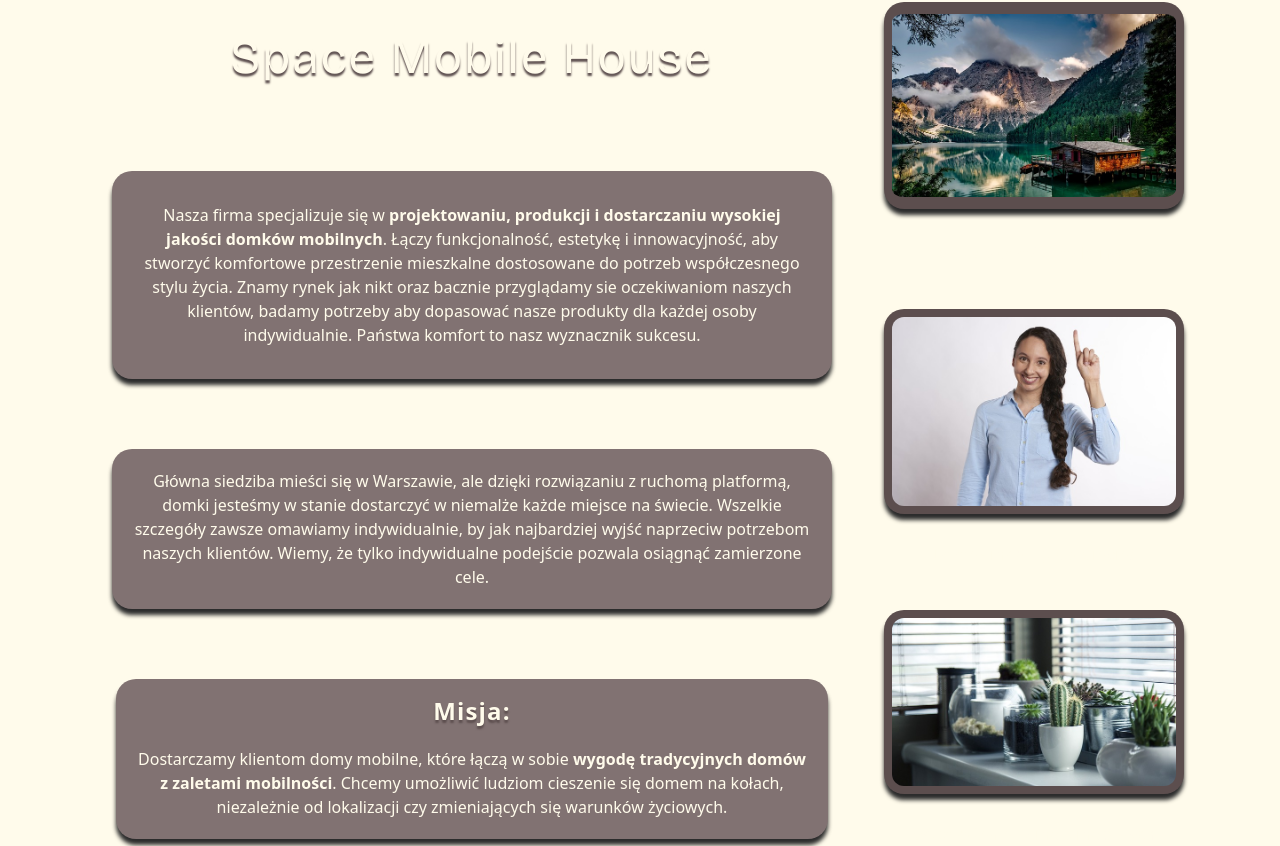
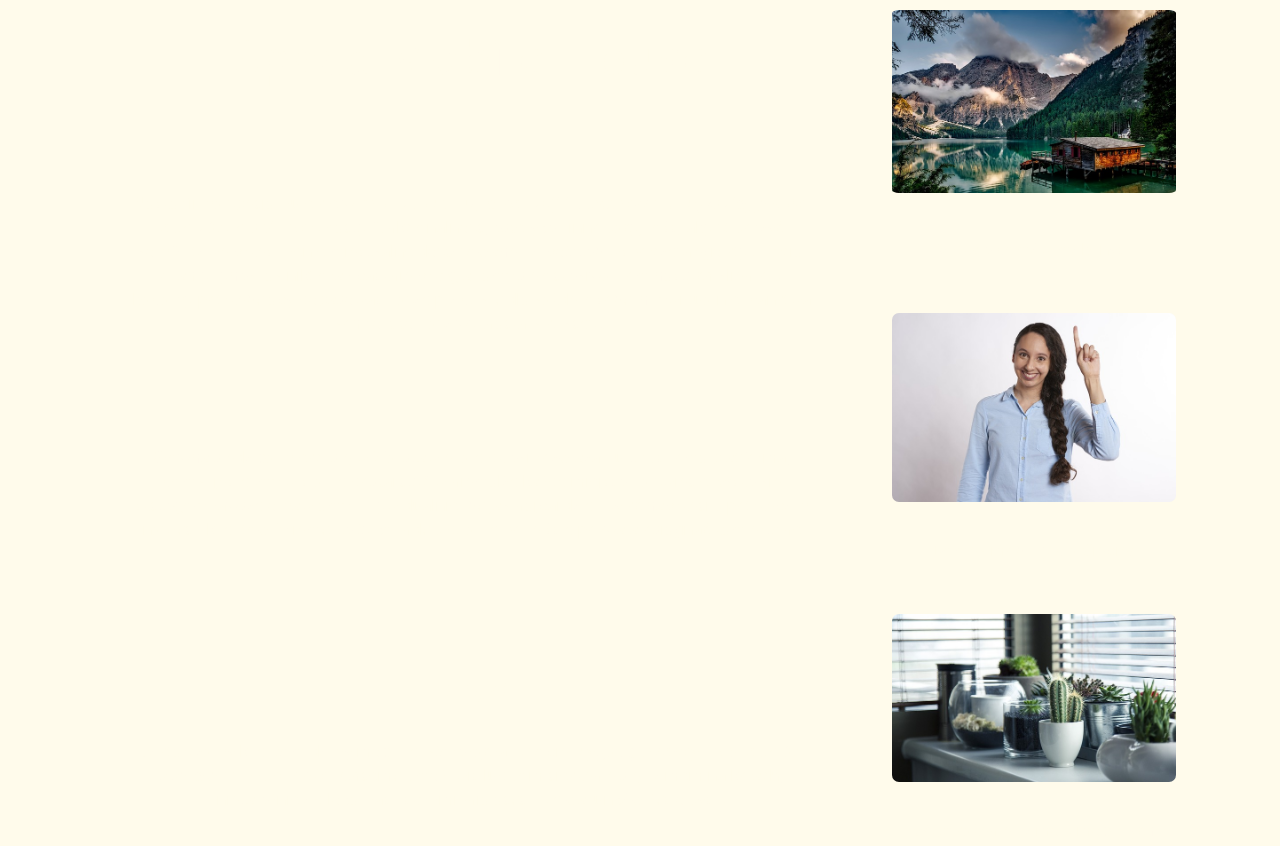
Before and after one commit to designByMilencja/frame-houses, a Next.js app: page / in a window 1280 px wide. Shown: the part 879-1725 px from the top of the page. Built offline with nearby package versions, Linux system fonts and the light colour scheme.

Commit message:
feat(About): changed styles

```diff
--- a/components/home/About.jsx
+++ b/components/home/About.jsx
@@ -6,23 +6,25 @@ import {abouts} from "@/constants";
 const About = () => {
     return (
         <>
-            <section id="about" className="w-full rounded-[10px] flex p-3 sm:p-8 flex justify-evenly items-center">
-                <div className="flex flex-col md:flex-row justify-evenly items-center ">
+            <section id="about" className="w-full flex justify-evenly items-center p-3 sm:p-8">
+                <div className="flex flex-col md:flex-row justify-evenly items-center">
 
-                    <div className="flex flex-col sm:flex-row max-w-[800px] min-w-[350px] ">
+                    <div className="flex flex-col sm:flex-row max-w-[800px] min-w-[350px]">
 
-                        <div className="mx-1 my-5 sm:m-5 p-3 sm:p-5 rounded-[20px]">
-                            <h2 className="text-4xl sm:text-5xl text-primary font-bricolage p-5 text-with-shadow text-center tracking-wider ">Space
+                        <div className="mx-1 my-5 sm:m-5 p-3 sm:p-5 text-primary text-center">
+                            <h2 className="text-4xl sm:text-5xl text-with-darkShadow tracking-wide p-5">Space
                                 Mobile House</h2>
-                            <p className="box-with-shadow p-8 mb-[50px] lg:my-[70px]  bg-light text-primary text-center box-with-shadow rounded-[20px]">
-                                Nasza firma specjalizuje się w <span className="font-bold">projektowaniu, produkcji i dostarczaniu
-                            wysokiej jakości domków mobilnych</span>. Łączy funkcjonalność,
+                            <p className="mb-[50px] lg:my-[70px] p-5">
+                                Nasza firma specjalizuje się w
+                                <span className="font-bold"> projektowaniu, produkcji i dostarczaniu
+                                wysokiej jakości domków mobilnych</span>.
+                                Łączy funkcjonalność,
                                 estetykę i innowacyjność, aby stworzyć komfortowe przestrzenie mieszkalne dostosowane do
                                 potrzeb
                                 współczesnego stylu życia. Znamy rynek jak nikt oraz bacznie przyglądamy sie
                                 oczekiwaniom naszych klientów, badamy potrzeby aby dopasować nasze produkty dla każdej
                                 osoby indywidualnie. Państwa komfort to nasz wyznacznik sukcesu.</p>
-                            <p className="p-5 mb-[50px] lg:my-[70px] bg-light text-primary text-center box-with-shadow rounded-[20px]">
+                            <p className="mb-[50px] lg:my-[70px] p-5">
                                 Główna siedziba mieści się w Warszawie, ale dzięki rozwiązaniu z ruchomą
                                 platformą, domki jesteśmy w stanie dostarczyć w niemalże każde miejsce na świecie.
                                 Wszelkie szczegóły zawsze
@@ -31,8 +33,8 @@ const About = () => {
                                 tylko indywidualne podejście pozwala osiągnąć zamierzone cele.</p>
 
                             <div
-                                className="flex flex-col justify-evenly items-center mx-1 my-5 text-center bg-light text-primary box-with-shadow rounded-[20px]">
-                                <h2 className="text-2xl font-bold tracking-wider pt-4 text-with-shadow">Misja:</h2>
+                                className="flex flex-col justify-evenly items-center mx-1 my-5">
+                                <h2 className="text-2xl font-bold tracking-wide text-with-darkShadow py-4">Misja:</h2>
                                 <p className="p-5">
                                     Dostarczamy klientom domy mobilne, które łączą w sobie <span
                                     className="font-bold">wygodę tradycyjnych domów z zaletami mobilności</span>.
@@ -44,17 +46,17 @@ const About = () => {
 
                     <div className="flex flex-col sm:flex-row md:flex-col flex-wrap justify-evenly items-center m-3">
                         <a href="/houses"
-                           className="pr-3 my-[10px] rounded-[20px] flex flex-col justify-center items-center cursor-pointer">
+                           className="pr-3 my-[10px] rounded-[15px] flex flex-col justify-center items-center cursor-pointer">
                             <img alt="beautiful house and lake" src="/assets/images/houses.jpg"
-                                 className="w-[300px]  min-w-[200px] p-2 sm:mb-2 py-3 rounded-[20px] box-with-shadow bg-dark"/>
+                                 className="w-[300px]  min-w-[200px] p-2 sm:mb-2 py-3 rounded-[15px] box-with-lightShadow"/>
                             <Button text="Rodzaje domów mobilnych"/>
                         </a>
                         {abouts.map((about, index) => (
                             <Link key={index}
                                   activeClass="active" to={about.to} spy={true} smooth={true} offset={0} duration={500}
-                                  className="pr-3 my-[10px] rounded-[20px]  flex flex-col justify-center items-center cursor-pointer">
+                                  className="pr-3 my-[10px] rounded-[15px] flex flex-col justify-center items-center cursor-pointer">
                                 <img alt={about.alt} src={about.src}
-                                     className="w-[300px] min-w-[200px] p-2 sm:mb-2 md:mb-1 rounded-[20px] box-with-shadow bg-dark"/>
+                                     className="w-[300px] min-w-[200px] p-2 sm:mb-2 md:mb-1 rounded-[15px] box-with-lightShadow"/>
                                 <Button text={about.text}/>
                             </Link>
                         ))}
```
